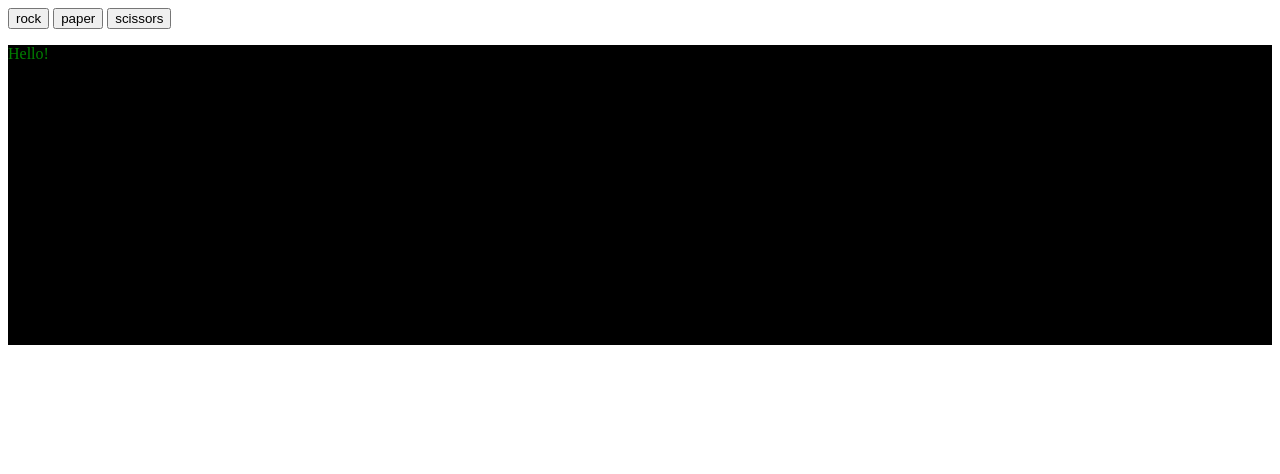
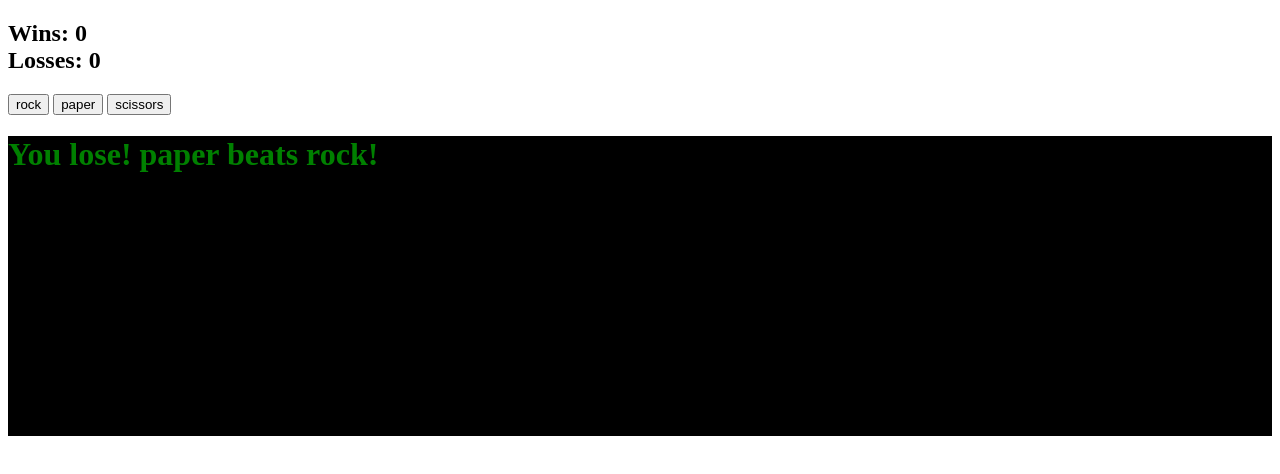
Before and after one commit to DestinTech/rockPaper, a plain HTML site: page index.html in a window 1280 px wide. Both pictures are taken after a click on the button "rock". Drawn offline with Linux system fonts and the light colour scheme.

Commit message:
print the results of the game round though a DOM event. and markup the score counter.

```diff
--- a/index.html
+++ b/index.html
@@ -6,11 +6,12 @@
 </head>
 
 <body>
+    <h2 id="gameScore"></h2>
     <button id="rock">rock</button>
     <button id="paper">paper</button>
     <button id="scissors">scissors</button>
     <div id="gameScreen">
-        <p>Hello!</p>
+        <h1 id="gameText"></h1>
     </div>
 </body>
 </html>
--- a/js/script.js
+++ b/js/script.js
@@ -86,15 +86,20 @@ let playGame = (playerSelection, computerSelection) => {
     const rock = document.querySelector("#rock");
     const paper = document.querySelector("#paper");
     const scissors = document.querySelector("#scissors");
+    const gameText = document.querySelector("#gameText");
+    const gameScore = document.querySelector('#gameScore');
+    let winCounter = 0;
+    let lossCounter = 0;
 
+    gameScore.innerHTML = `Wins:  ${winCounter} <br/>Losses: ${lossCounter}`;
     rock.addEventListener('click', () => {
-        playGame("rock", computerPlay());
+        gameText.textContent = playGame("rock", computerPlay());
     });
     paper.addEventListener('click',() => {
-        playGame("paper", computerPlay());
+        gameText.textContent = playGame("paper", computerPlay());
     });
     scissors.addEventListener('click',() => {
-        playGame("scissors", computerPlay());
+        gameText.textContent = playGame("scissors", computerPlay());
     });
 
 
```
